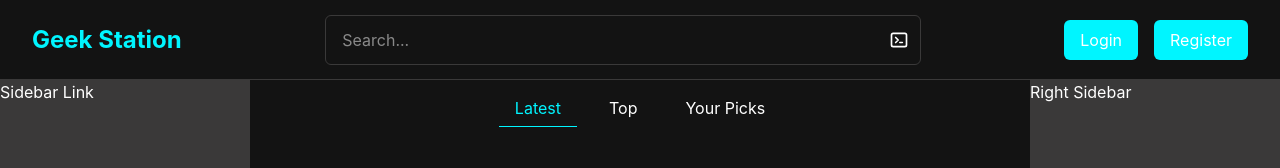
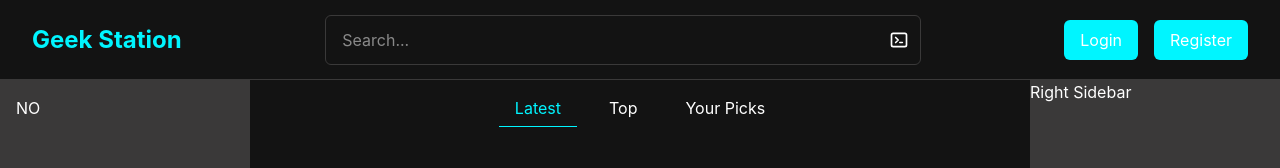
Before and after one commit to thecodemaster12/geek-station, a React (Vite) app: page / in a window 1280 px wide. Shown: the top 168 px of the page. Built offline with nearby package versions, Linux system fonts and the light colour scheme; data requests are answered from the project's data file.

Commit message:
create post page

```diff
--- a/src/App.jsx
+++ b/src/App.jsx
@@ -5,6 +5,7 @@ import PostDetailsPage from "./Pages/PostDetailsPage"
 import AuthLayout from "./layout/AuthLayout"
 import LoginPage from "./Pages/Auth/LoginPage"
 import RegisterPage from "./Pages/Auth/RegisterPage"
+import CreatePostPage from "./Pages/CreatePostPage"
 
 const App = () => {
   return (
@@ -21,6 +22,8 @@ const App = () => {
           <Route path="/register" element={<RegisterPage />} />
         </Route>
 
+        <Route path="/create-post" element={<CreatePostPage />} />
+
         <Route path="*" element={<h1>404</h1>} />
       </Routes>
     </BrowserRouter>
--- /dev/null
+++ b/src/Pages/CreatePostPage.jsx
@@ -0,0 +1,7 @@
+const CreatePostPage = () => {
+  return (
+    <>CreatePostPage</>
+  )
+}
+
+export default CreatePostPage
--- a/src/layout/MainLayout.jsx
+++ b/src/layout/MainLayout.jsx
@@ -86,7 +86,9 @@ const MainLayout = () => {
 
           <div className="flex shrink-0 gap-4">
             {getUser() ? (
-                <button className="btn bg-red-500" onClick={logoutUser}>Logout</button>
+              <button className="btn bg-red-500" onClick={logoutUser}>
+                Logout
+              </button>
             ) : (
               <>
                 <Link to="/login" className="btn bg-primary">
@@ -97,8 +99,6 @@ const MainLayout = () => {
                 </Link>
               </>
             )}
-            {/* <Link to="/login" className="btn bg-primary">Login</Link>
-            <Link to="/register" className="btn bg-primary">Sign Up</Link> */}
           </div>
         </header>
 
@@ -106,13 +106,16 @@ const MainLayout = () => {
         <div className="flex flex-1 gap-4 container mx-auto items-start">
           {/* LEFT SIDEBAR */}
           <aside className="w-[250px] h-[calc(100vh-80px)] sticky top-[80px] overflow-y-auto hidden md:block bg-dark-gray">
-            <nav>
+            <nav className="p-4">
+              {getUser() ?
+              <>
               <ul>
-                <li>
-                  <a href="#">Sidebar Link</a>
-                </li>
+                <li><Link to="/profile">Profile</Link></li>
+                <li><Link to="/create-post">Create Post</Link></li>
               </ul>
-            </nav>
+              </> :
+              <>NO</>}
+              </nav>
           </aside>
 
           {/* MAIN CONTENT */}
--- /dev/null
+++ b/src/layout/UserLayout.jsx
@@ -0,0 +1,7 @@
+const UserLayout = () => {
+  return (
+    <>UserLayout</>
+  )
+}
+
+export default UserLayout
```
